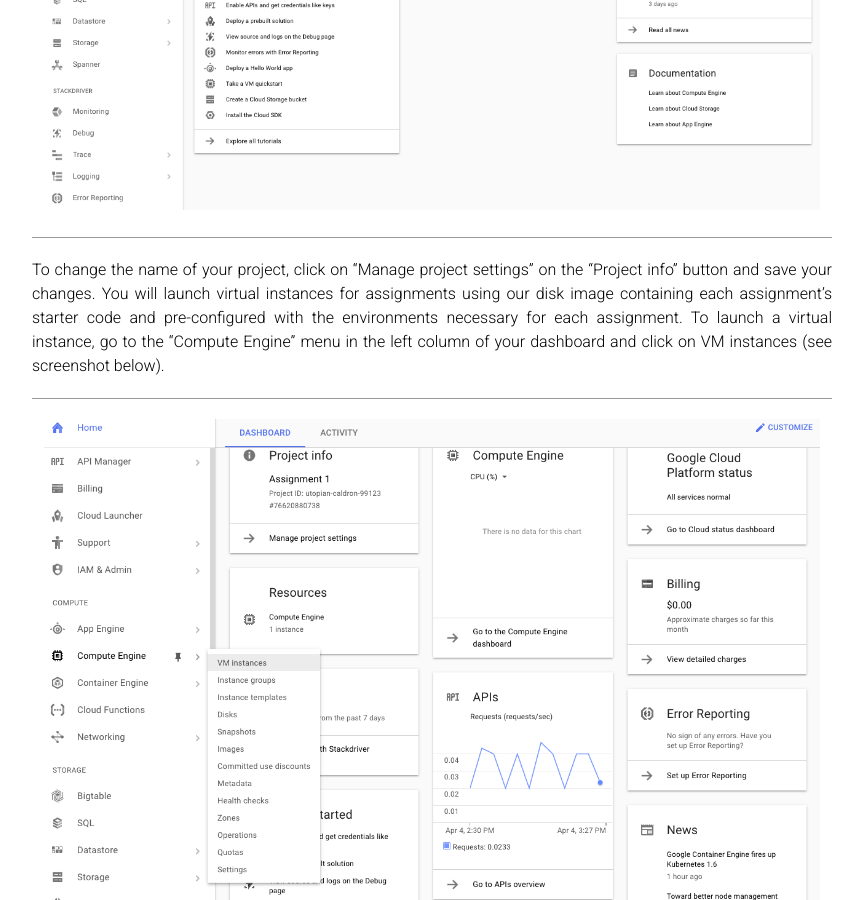
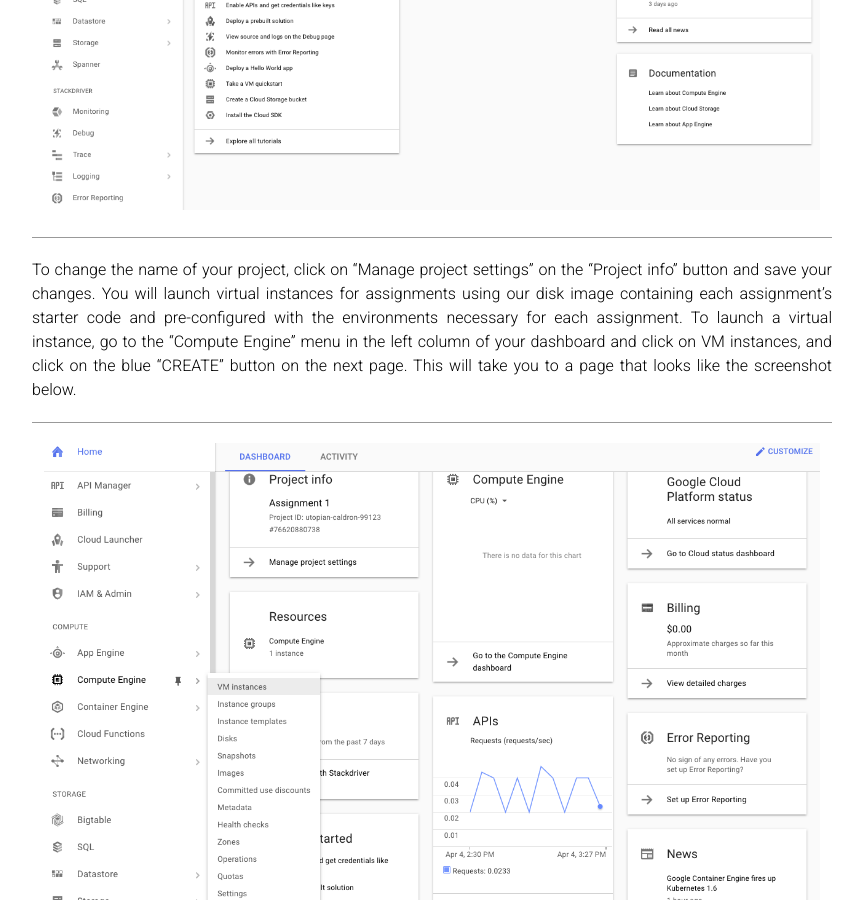
Before and after one commit to cs231n/cs231n.github.io, a Jekyll site: the page built from google_cloud_tutorial.md, in a window 1280 px wide and 900 px high, scrolled down 2476 px. Shown: the whole window, without its empty margins (208-1071 px from the left). Built offline with Jekyll 4.4.1, drawn with Linux system fonts in a browser that asks for light colours.

Commit message:
fixed some problems

```diff
--- a/google_cloud_tutorial.md
+++ b/google_cloud_tutorial.md
@@ -29,7 +29,7 @@
 </div>
 
 To change the name of your project, click on “Manage project settings” on the “Project info” button and save your changes.
-You will launch virtual instances for assignments using our disk image containing each assignment’s starter code and pre-configured with the environments necessary for each assignment. To launch a virtual instance, go to the “Compute Engine” menu in the left column of your dashboard and click on VM instances (see screenshot below).
+You will launch virtual instances for assignments using our disk image containing each assignment’s starter code and pre-configured with the environments necessary for each assignment. To launch a virtual instance, go to the “Compute Engine” menu in the left column of your dashboard and click on VM instances, and click on the blue "CREATE" button on the next page. This will take you to a page that looks like the screenshot below.
 
 <div class='fig figcenter fighighlight'>
   <img src='/assets/cloud-instance-dashboard-screen.png'>
```
